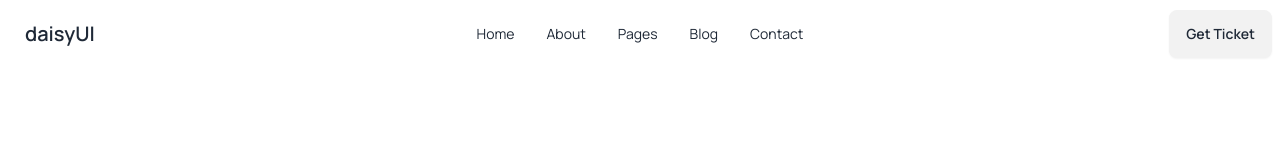
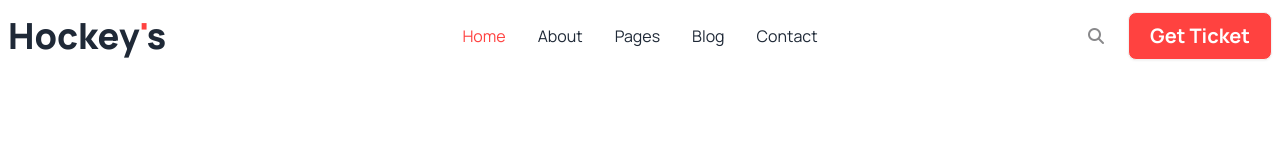
Before and after one commit to adnan2508/Hockeys-site, a plain HTML site: page index.html in a window 1280 px wide. Drawn offline with nearby package versions, Linux system fonts and the light colour scheme.

Commit message:
nav complete

```diff
--- a/index.html
+++ b/index.html
@@ -12,6 +12,9 @@
     <link href="https://cdn.jsdelivr.net/npm/daisyui@4.6.0/dist/full.min.css" rel="stylesheet" type="text/css" />
 <script src="https://cdn.tailwindcss.com"></script>
 
+<!-- Font awesome -->
+<script src="https://kit.fontawesome.com/89be3c9beb.js" crossorigin="anonymous"></script>
+
 <!-- Tailwind custom color -->
 <script>
     tailwind.config = {
@@ -19,6 +22,7 @@
         extend: {
           colors: {
             clifford: '#da373d',
+            'orange-color':"#FF4240",
           }
         }
       }
@@ -50,11 +54,11 @@
                         <li><a>Contact</a></li>
                     </ul>
                   </div>
-                  <a class="btn btn-ghost text-xl">daisyUI</a>
+                  <a class="text-4xl font-extrabold">Hockey<span class="text-orange-color">'</span>s</a>
                 </div>
                 <div class="navbar-center hidden lg:flex">
-                  <ul class="menu menu-horizontal px-1">
-                    <li><a>Home</a></li>
+                  <ul class="menu menu-horizontal px-1 text-base font-normal">
+                    <li><a><span class="text-orange-color">Home</span></a></li>
                     <li><a>About</a></li>
                     <li><a>Pages</a></li>
                     <li><a>Blog</a></li>
@@ -62,7 +66,8 @@
                   </ul>
                 </div>
                 <div class="navbar-end">
-                  <a class="btn">Get Ticket</a>
+                    <i class="fa-solid fa-magnifying-glass hidden sm:block text-[#89898B] mr-6"></i>
+                  <a class="btn w-36 bg-orange-color text-white text-xl font-bold">Get Ticket</a>
                 </div>
               </div>
         </nav>
```
